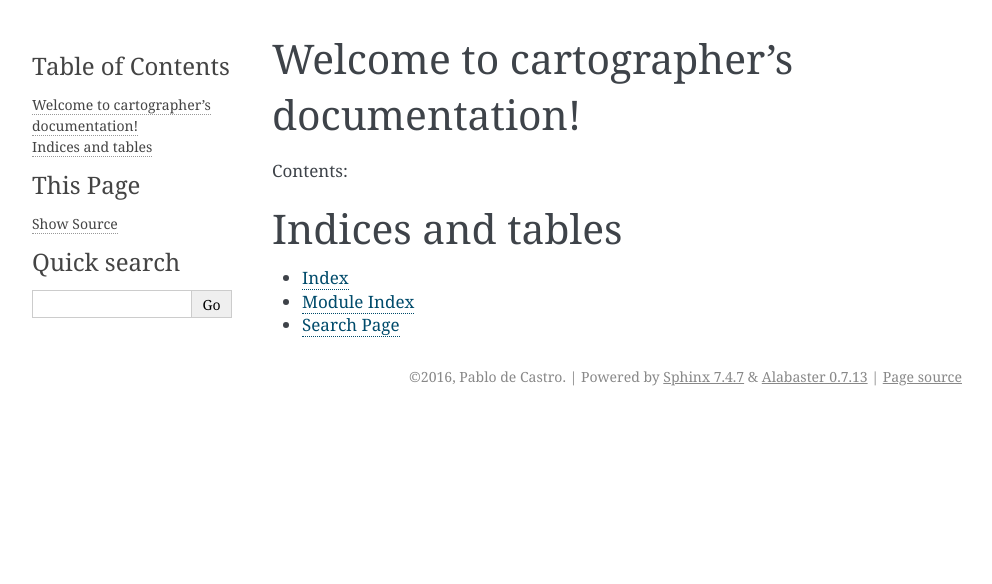
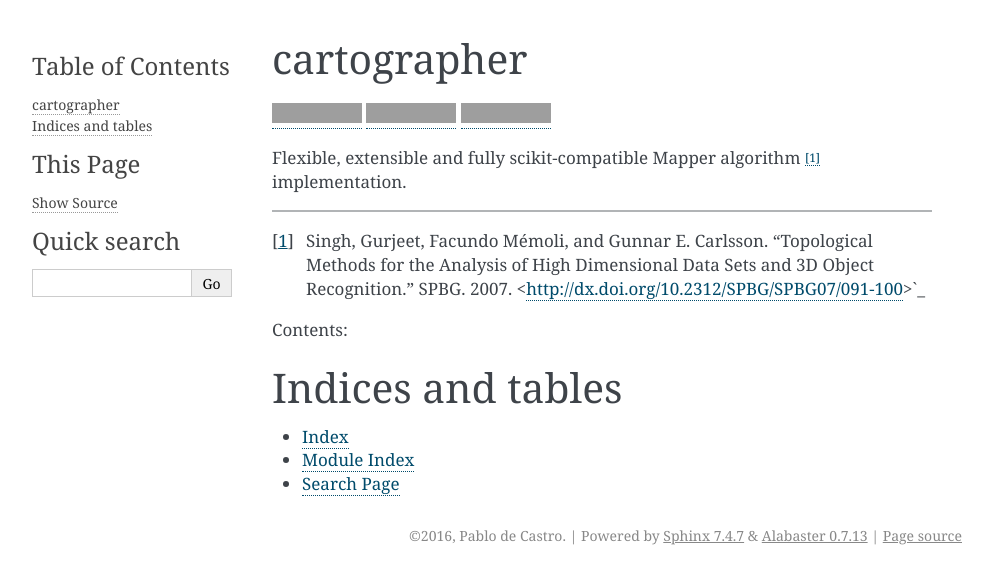
Before and after one commit to pablodecm/cartographer, a Sphinx documentation site: the page built from docs/index.rst, in a window 1280 px wide. Shown: the top 584 px of the page, without its empty margins (148-1140 px from the left). Built offline with Sphinx 7.4.7, drawn with Linux system fonts in a browser that asks for light colours; some of the changed lines change nothing that is shown; grey boxes are pictures that could not be loaded.

Commit message:
fix Gitter badge and add README to index.rst

```diff
--- a/README.rst
+++ b/README.rst
@@ -10,7 +10,7 @@ cartographer
 .. _RTD: http://cartographer-.readthedocs.io/en/latest/?badge=latest
 
 
-.. |Gitter| image:: image:: https://badges.gitter.im/Join%20Chat.svg
+.. |Gitter| image:: https://badges.gitter.im/cartographer_.svg
 .. _Gitter: https://gitter.im/cartographer_/Lobby?utm_source=share-link&utm_medium=link&utm_campaign=share-link
 
 Flexible, extensible and fully scikit-compatible Mapper
--- a/docs/index.rst
+++ b/docs/index.rst
@@ -1,10 +1,5 @@
-.. cartographer documentation master file, created by
-   sphinx-quickstart on Tue Nov  8 10:22:36 2016.
-   You can adapt this file completely to your liking, but it should at least
-   contain the root `toctree` directive.
 
-Welcome to cartographer's documentation!
-========================================
+.. include:: ../README.rst
 
 Contents:
 
```
